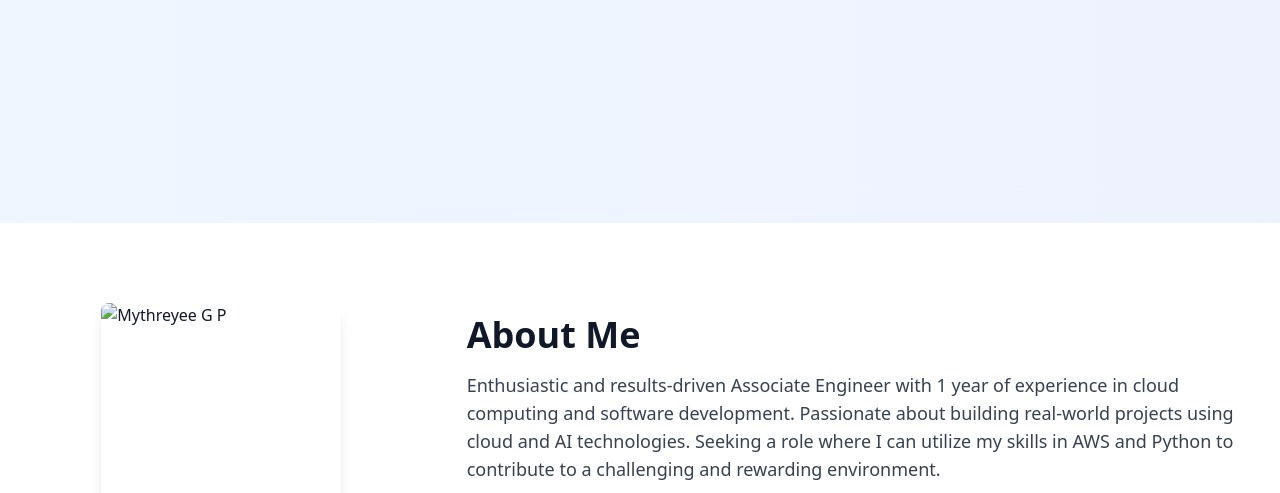
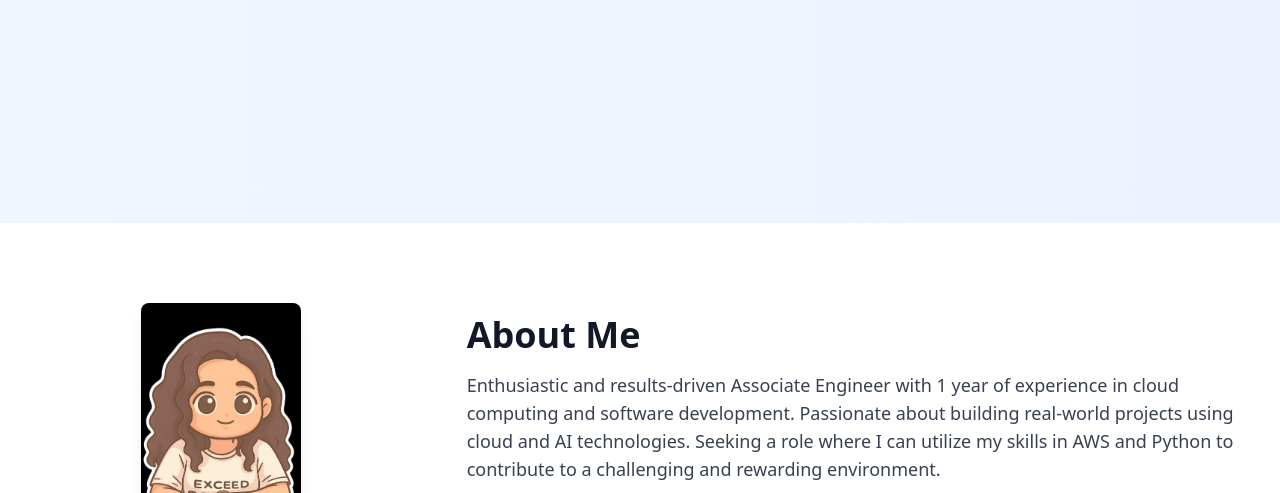
Before and after one commit to Mythreyee26/Mythreyee26.github.io, a plain HTML site: page index.html in a window 1280 px wide. Shown: the part 577-1070 px from the top of the page. Drawn offline with nearby package versions, Linux system fonts and the light colour scheme.

Commit message:
added image

```diff
--- a/index.html
+++ b/index.html
@@ -47,7 +47,7 @@
   <section id="about" class="py-20 bg-white">
     <div class="container mx-auto px-6 flex flex-col md:flex-row items-center gap-12">
       <div class="md:w-1/3 flex justify-center mb-8 md:mb-0">
-        <img src="profile.jpg" alt="Mythreyee G P" class="rounded-lg shadow-lg w-60 h-60 object-cover">
+        <img src="/assets/profile.jpeg" alt="Mythreyee G P" class="rounded-lg shadow-lg w-40 h-50 object-cover">
       </div>
       <div class="md:w-2/3">
         <h2 class="text-4xl font-bold mb-4">About Me</h2>
```
Also changed, not shown: assets/profile.jpeg (added).
